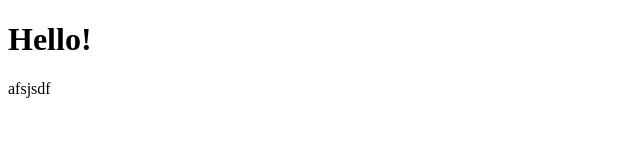
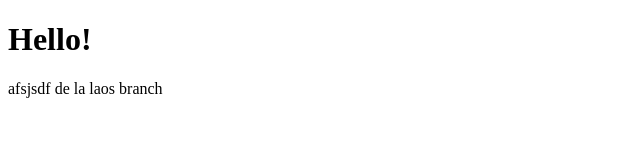
Before and after one commit to wswebus/tasker, a plain HTML site: page index.html in a window 1280 px wide. Shown: the whole page, without its empty margins (0-640 px from the left). Drawn offline with Linux system fonts and the light colour scheme.

Commit message:
de la laos

```diff
--- a/index.html
+++ b/index.html
@@ -7,5 +7,6 @@
 <body>
   <h1>Hello!</h1>
   afsjsdf
+  de la laos branch
 </body>
 </html>
```
